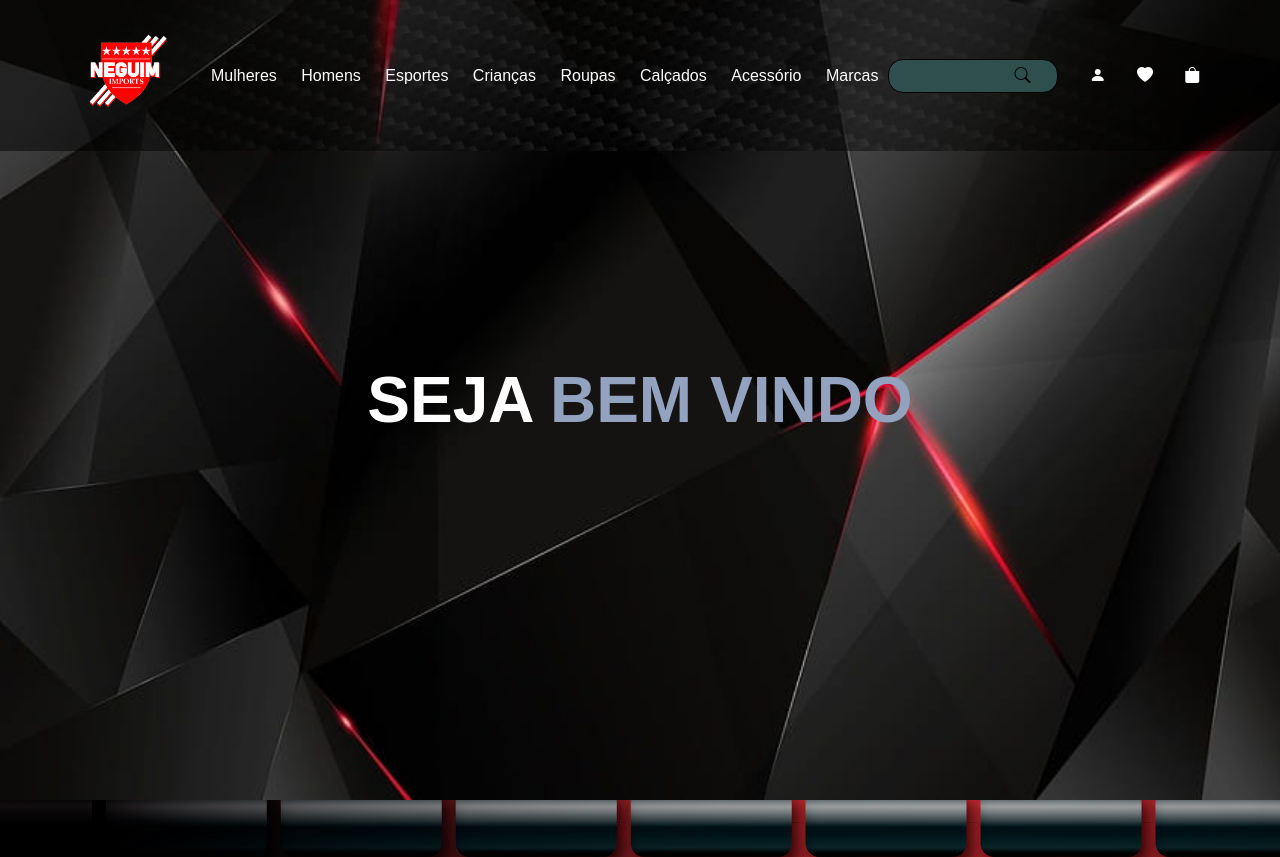
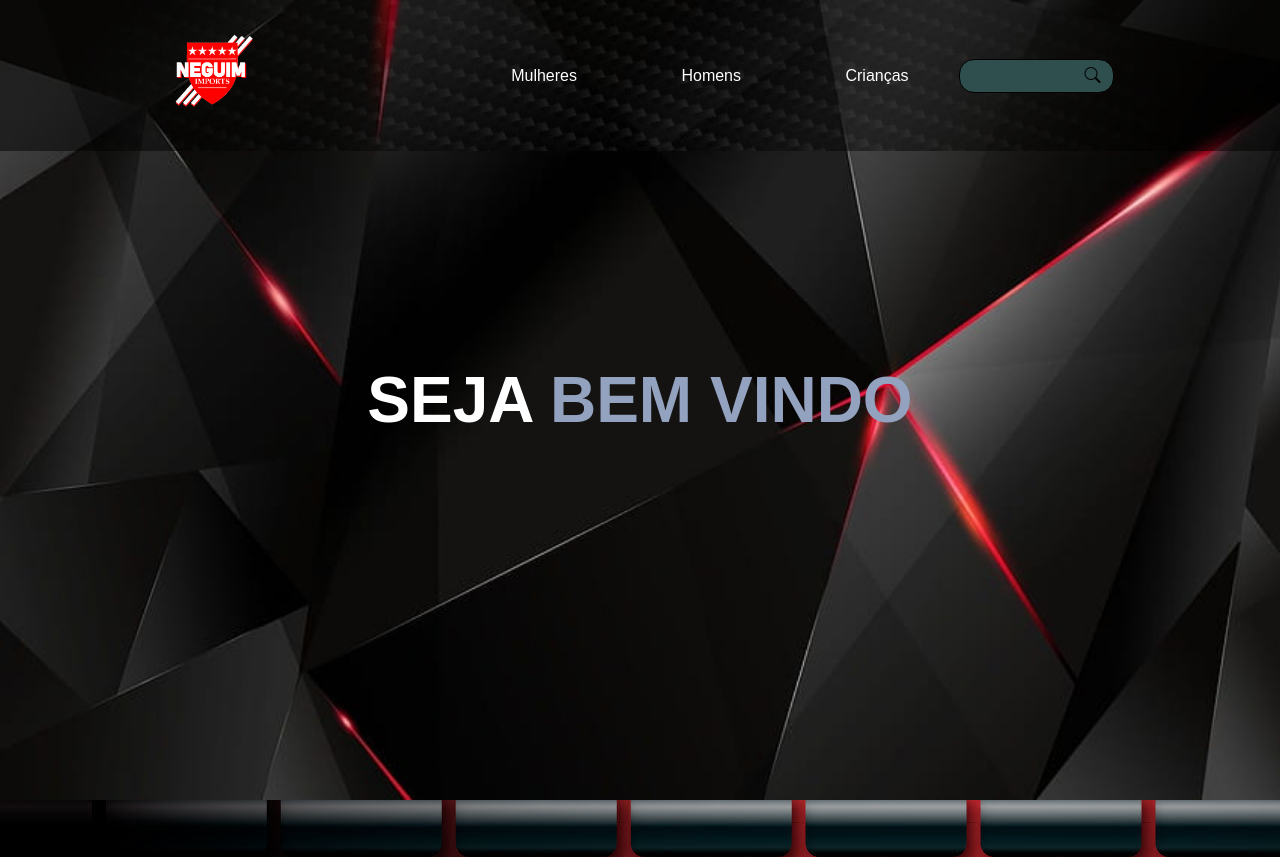
Before and after one commit to Neguim10/trabalho-fundamentos, a plain HTML site: page html/index.html in a window 1280 px wide. Shown: the top 857 px of the page. Drawn offline with nearby package versions, Linux system fonts and the light colour scheme.

Commit message:
Mudança Cabecalho

```diff
--- a/css/style.css
+++ b/css/style.css
@@ -68,7 +68,7 @@ header ul {
 
 header ul li {
   display: inline-block;
-  margin: 0 10px;
+  margin: 0 50px;
 }
 
 header ul li a {
@@ -91,7 +91,7 @@ header ul li a:hover {
   background-color: #2F4F4F;
   border: solid 1px;
   border-radius: 15px;
-  width: 170px;
+  width: 155px;
   text-align: center;
   display: flex;
   align-items: center;
--- a/html/index.html
+++ b/html/index.html
@@ -25,35 +25,15 @@
           <ul>
             <li><a href="#">Mulheres</a></li>
             <li><a href="#">Homens</a></li>
-            <li><a href="#">Esportes</a></li>
             <li><a href="#">Crianças</a></li>
-            <li><a href="#">Roupas</a></li>
-            <li><a href="#">Calçados</a></li>
-            <li><a href="#">Acessório</a></li>
-            <li><a href="#">Marcas</a></li>
           </ul>
 
           <div id="divBusca">
             <input type="text" id="txtBusca" placeholder="" />
             <i class="bi bi-search"></i>
           </div>
+
         </nav>
-
-        <div>
-          <a class="icon" href="../html/index.html">
-            <i class="bi bi-person-fill"></i>
-          </a>
-        </div>
-        <div>
-          <a class="icon" href="../html/index.html">
-            <i class="bi bi-heart-fill"></i>
-          </a>
-        </div>
-        <div>
-          <a class="icon" href="../html/index.html">
-            <i class="bi bi-bag-fill"></i>
-          </a>
-        </div>
       </div>
     </div>
   </header>
```
